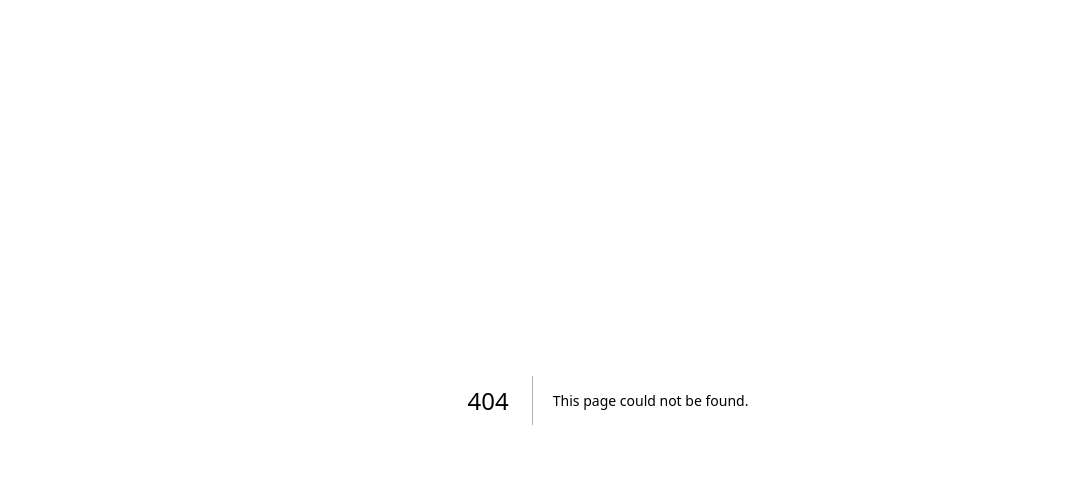
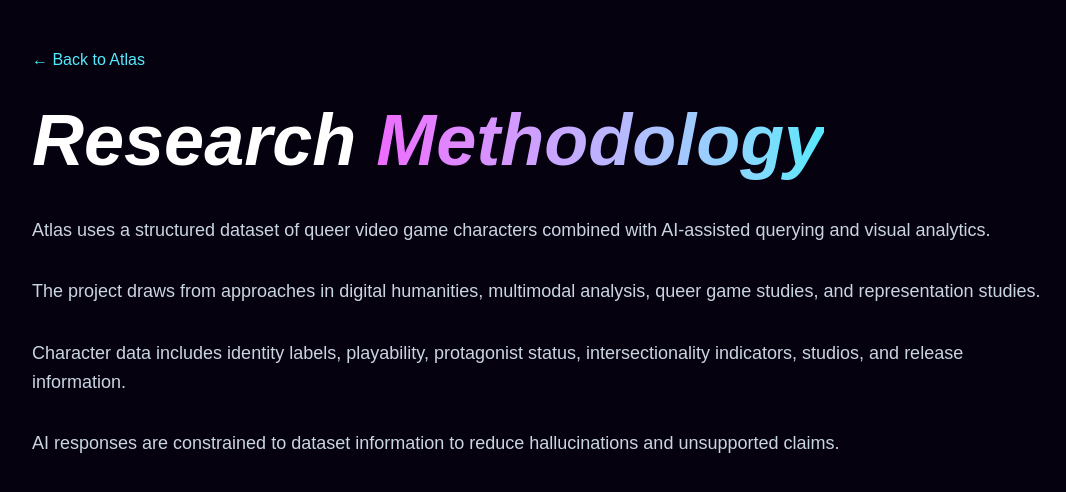
Before and after one commit to renanuhoh-crypto/queer-video-game-character-atlas, a Next.js app: page /methodology in a window 1280 px wide. Before the commit this address had no page. Shown: the top 492 px of the page, without its empty margins (32-1098 px from the left). Built offline with nearby package versions, Linux system fonts and the light colour scheme.

Commit message:
add research pages

```diff
--- /dev/null
+++ b/src/app/about/page.tsx
@@ -0,0 +1,38 @@
+export default function AboutPage() {
+  return (
+    <main className="min-h-screen bg-[#05010f] px-8 py-12 text-white md:px-16">
+
+      <a href="/" className="text-cyan-300 hover:underline">
+        ← Back to Atlas
+      </a>
+
+      <h1 className="mt-8 text-5xl font-black italic md:text-7xl">
+        About{" "}
+        <span className="bg-gradient-to-r from-fuchsia-400 to-cyan-300 bg-clip-text text-transparent">
+          Atlas
+        </span>
+      </h1>
+
+      <div className="mt-10 max-w-4xl space-y-8 text-lg leading-relaxed text-slate-300">
+
+        <p>
+          Queer Video Game Character Atlas is an AI-assisted digital humanities
+          research platform focused on queer representation in video games.
+        </p>
+
+        <p>
+          The project combines structured datasets, visual analytics, and
+          natural language querying to explore identities, representation,
+          intersectionality, and character design across games.
+        </p>
+
+        <p>
+          Atlas was developed as a research and public scholarship initiative
+          exploring computational approaches to queer game studies.
+        </p>
+
+      </div>
+
+    </main>
+  );
+}
--- /dev/null
+++ b/src/app/ethics/page.tsx
@@ -0,0 +1,42 @@
+export default function EthicsPage() {
+  return (
+    <main className="min-h-screen bg-[#05010f] px-8 py-12 text-white md:px-16">
+
+      <a href="/" className="text-cyan-300 hover:underline">
+        ← Back to Atlas
+      </a>
+
+      <h1 className="mt-8 text-5xl font-black italic md:text-7xl">
+        Ethics &{" "}
+        <span className="bg-gradient-to-r from-fuchsia-400 to-cyan-300 bg-clip-text text-transparent">
+          Limitations
+        </span>
+      </h1>
+
+      <div className="mt-10 max-w-5xl space-y-8 text-lg leading-relaxed text-slate-300">
+
+        <p>
+          Atlas is a research prototype and does not claim to provide
+          exhaustive coverage of queer representation in games.
+        </p>
+
+        <p>
+          AI-generated responses are constrained by the available dataset,
+          but inaccuracies may still occur.
+        </p>
+
+        <p>
+          Representation categories and identity labels are socially,
+          culturally, and historically contextual.
+        </p>
+
+        <p>
+          The project aims to support critical discussion rather than
+          produce definitive classifications.
+        </p>
+
+      </div>
+
+    </main>
+  );
+}
--- /dev/null
+++ b/src/app/methodology/page.tsx
@@ -0,0 +1,43 @@
+export default function MethodologyPage() {
+  return (
+    <main className="min-h-screen bg-[#05010f] px-8 py-12 text-white md:px-16">
+
+      <a href="/" className="text-cyan-300 hover:underline">
+        ← Back to Atlas
+      </a>
+
+      <h1 className="mt-8 text-5xl font-black italic md:text-7xl">
+        Research{" "}
+        <span className="bg-gradient-to-r from-fuchsia-400 to-cyan-300 bg-clip-text text-transparent">
+          Methodology
+        </span>
+      </h1>
+
+      <div className="mt-10 max-w-5xl space-y-8 text-lg leading-relaxed text-slate-300">
+
+        <p>
+          Atlas uses a structured dataset of queer video game characters
+          combined with AI-assisted querying and visual analytics.
+        </p>
+
+        <p>
+          The project draws from approaches in digital humanities,
+          multimodal analysis, queer game studies, and representation studies.
+        </p>
+
+        <p>
+          Character data includes identity labels, playability,
+          protagonist status, intersectionality indicators, studios,
+          and release information.
+        </p>
+
+        <p>
+          AI responses are constrained to dataset information to reduce
+          hallucinations and unsupported claims.
+        </p>
+
+      </div>
+
+    </main>
+  );
+}
--- a/src/app/page.tsx
+++ b/src/app/page.tsx
@@ -164,6 +164,44 @@ export default function Home() {
               </button>
             ))}
           </div>
+          <div className="mt-10 space-y-3">
+
+  <a
+    href="/about"
+    className="block text-slate-300 transition hover:text-cyan-300"
+  >
+    About
+  </a>
+
+  <a
+    href="/methodology"
+    className="block text-slate-300 transition hover:text-cyan-300"
+  >
+    Methodology
+  </a>
+
+  <a
+    href="/dataset"
+    className="block text-slate-300 transition hover:text-cyan-300"
+  >
+    Dataset
+  </a>
+
+  <a
+    href="/analytics"
+    className="block text-slate-300 transition hover:text-cyan-300"
+  >
+    Analytics
+  </a>
+
+  <a
+    href="/ethics"
+    className="block text-slate-300 transition hover:text-cyan-300"
+  >
+    Ethics & Limitations
+  </a>
+
+</div>
 
           <div className="mt-8 rounded-3xl border border-cyan-400/20 bg-cyan-400/10 p-5">
             <p className="mb-2 text-xs uppercase tracking-[0.25em] text-cyan-300">
```
